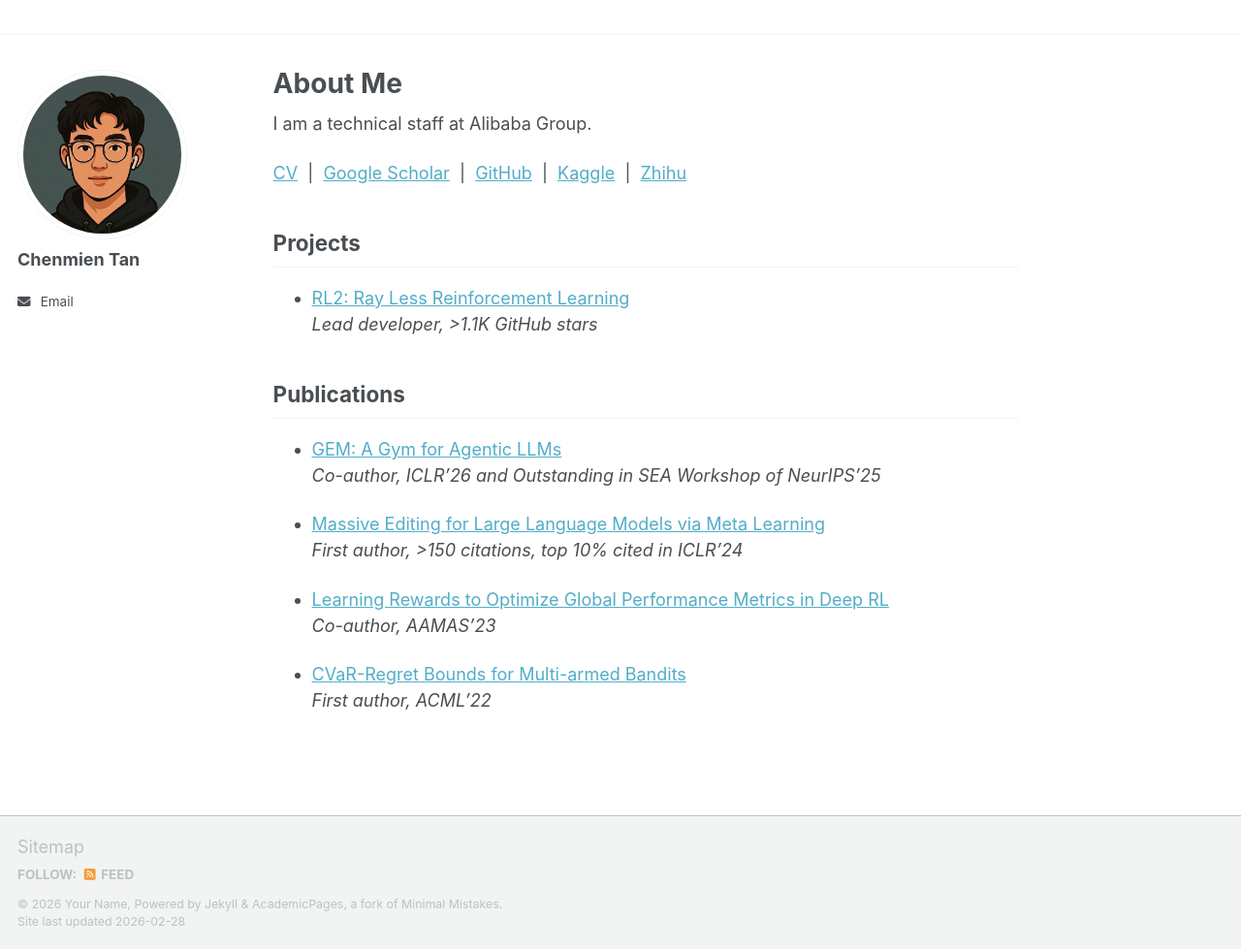
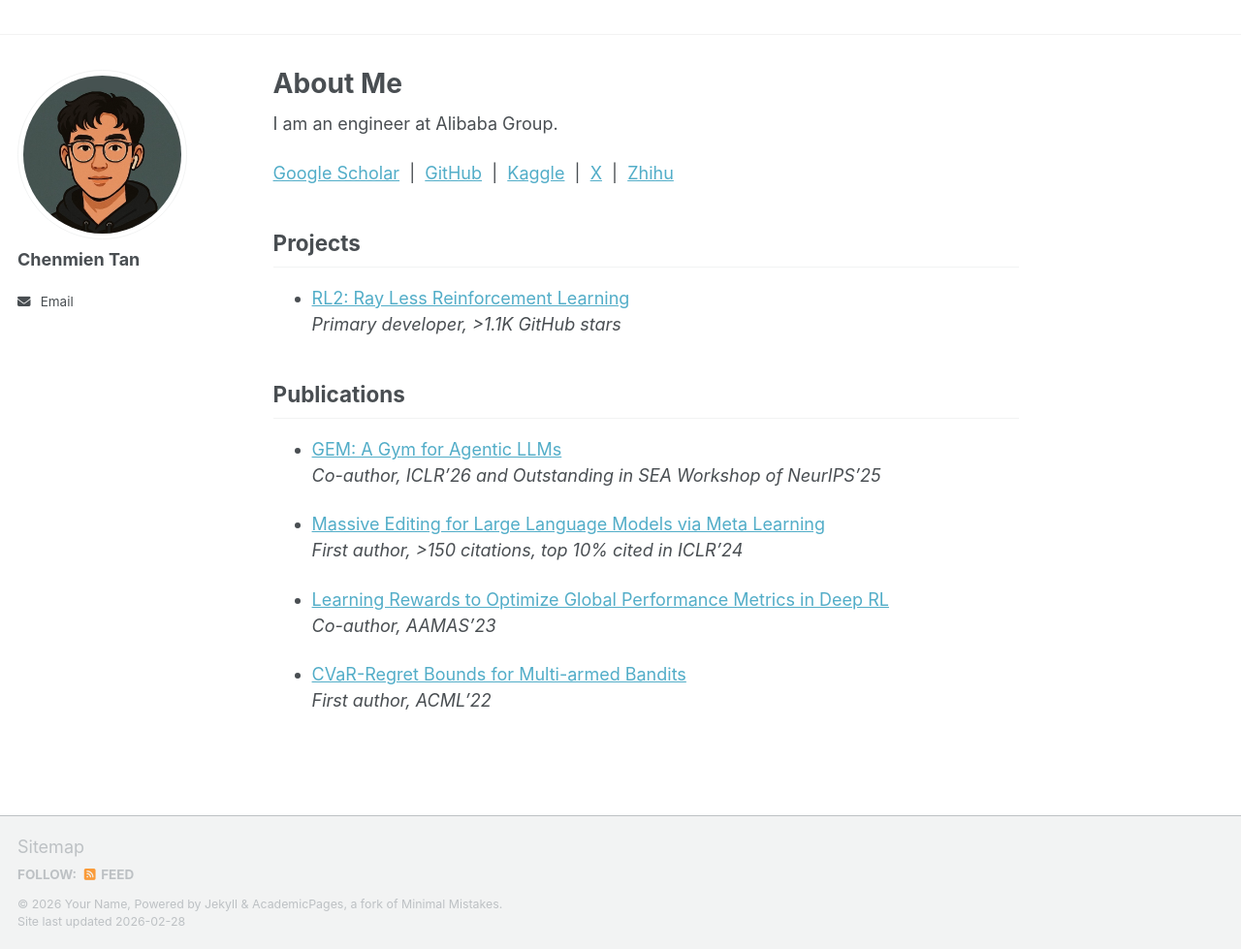
Before and after one commit to ChenmienTan/chenmientan.github.io, a Jekyll site: the page built from _pages/about.md, in a window 1280 px wide and 979 px high. Shown: the whole window at 97% size. Built offline with Jekyll 4.4.1, drawn with Linux system fonts in a browser that asks for light colours; a script bundle is joined from its source files by our own code; library files that are not in the unit come from our copies.

Commit message:
update links

```diff
--- a/_pages/about.md
+++ b/_pages/about.md
@@ -7,14 +7,15 @@ redirect_from:
   - /about.html
 ---
 
-I am a technical staff at Alibaba Group.
+I am an engineer at Alibaba Group.
 
-[CV](https://chenmientan.github.io/files/CV.pdf)&nbsp;&nbsp;\|&nbsp;&nbsp;[Google Scholar](https://scholar.google.com/citations?user=1ml8-30AAAAJ&hl=zh-CN)&nbsp;&nbsp;\|&nbsp;&nbsp;[GitHub](https://github.com/ChenmienTan)&nbsp;&nbsp;\|&nbsp;&nbsp;[Kaggle](https://www.kaggle.com/chenmientan)&nbsp;&nbsp;\|&nbsp;&nbsp;[Zhihu](https://www.zhihu.com/people/tanchenmien)
+<!-- [CV](https://chenmientan.github.io/files/CV.pdf)&nbsp;&nbsp;\|&nbsp;&nbsp; -->
+[Google Scholar](https://scholar.google.com/citations?user=1ml8-30AAAAJ&hl=zh-CN)&nbsp;&nbsp;\|&nbsp;&nbsp;[GitHub](https://github.com/ChenmienTan)&nbsp;&nbsp;\|&nbsp;&nbsp;[Kaggle](https://www.kaggle.com/chenmientan)&nbsp;&nbsp;\|&nbsp;&nbsp;[X](https://x.com/ChenmienTan)&nbsp;&nbsp;\|&nbsp;&nbsp;[Zhihu](https://www.zhihu.com/people/tanchenmien)
 
 ## Projects
 
 * [RL2: Ray Less Reinforcement Learning](https://github.com/ChenmienTan/RL2)
-*Lead developer, >1.1K GitHub stars*
+*Primary developer, >1.1K GitHub stars*
 
 ## Publications
 
```
